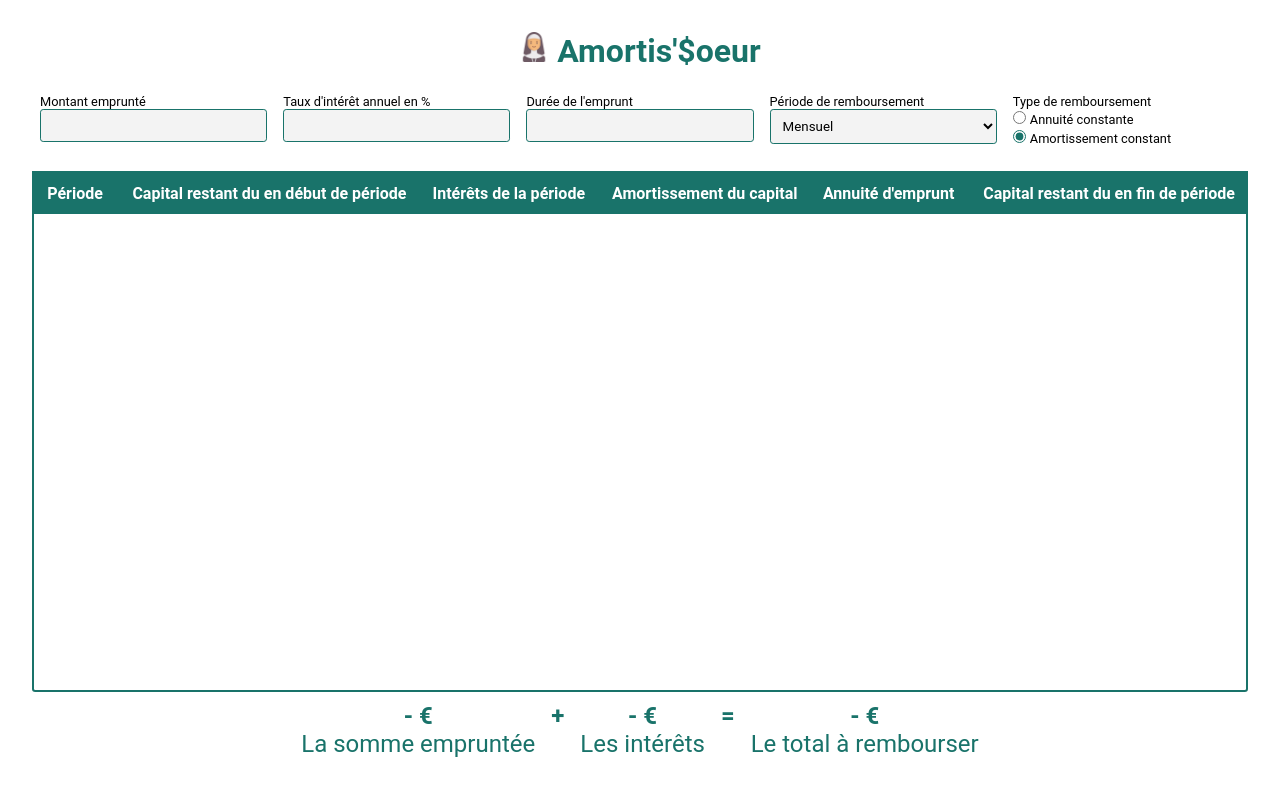
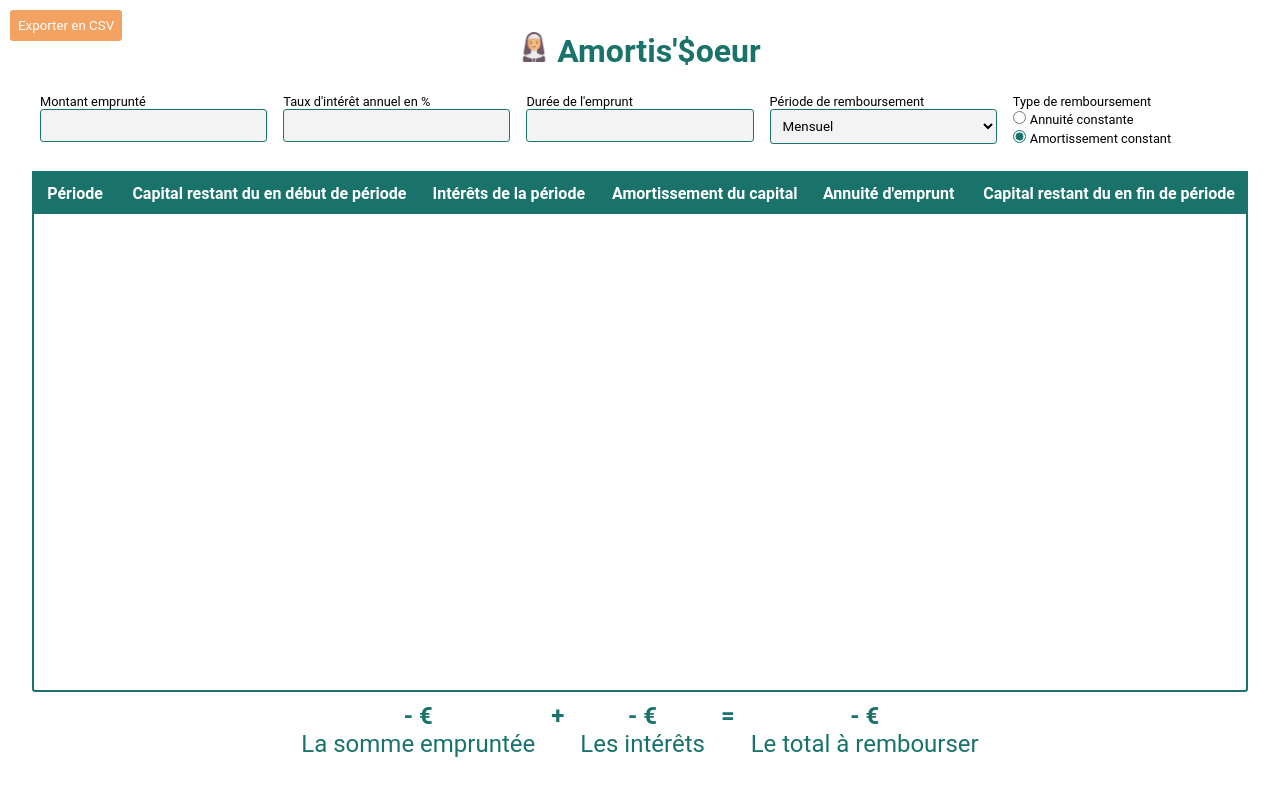
Before and after one commit to LucasDebeve/amortisSoeur, a plain HTML site: page index.html in a window 1280 px wide. Drawn offline with Linux system fonts and the light colour scheme.

Commit message:
feat: export csv

```diff
--- a/index.html
+++ b/index.html
@@ -19,6 +19,7 @@
         Amortis'$oeur
     </h1>
     <button type="button" id="showForm" class="hiddenBig">Show Form</button>
+    <button onclick="exporterTableauEnCSV()" style="position: absolute; top: 10px; left: 10px;">Exporter en CSV</button>
     <form action="" id="form">
         <div>
             <label for="montant">Montant emprunté</label>
--- a/script.js
+++ b/script.js
@@ -147,4 +147,33 @@ document.querySelectorAll("input, select").forEach(input => {
     });
 });
 
+function exporterTableauEnCSV() {
+    const table = document.getElementById("emprunt");
+    let csvContent = "";
+
+    // Parcourir toutes les lignes du tableau
+    for (let row of table.rows) {
+        let rowData = [];
+        for (let cell of row.cells) {
+            // Nettoyer le texte pour enlever les caractères gênants
+            let text = cell.innerText.replace(/\s+/g, ' ').replace(/€/g, '').trim();
+            rowData.push('"' + text + '"');
+        }
+        csvContent += rowData.join(";") + "\n";
+    }
+
+    // Créer un blob et lancer le téléchargement
+    const blob = new Blob([csvContent], { type: "text/csv;charset=utf-8;" });
+    const url = URL.createObjectURL(blob);
+
+    const a = document.createElement("a");
+    a.setAttribute("href", url);
+    a.setAttribute("download", "tableau_amortissement.csv");
+    a.style.display = "none";
+    document.body.appendChild(a);
+    a.click();
+    document.body.removeChild(a);
+}
+
+
 document.getElementById("showForm").addEventListener("click", toggleForm);
```
